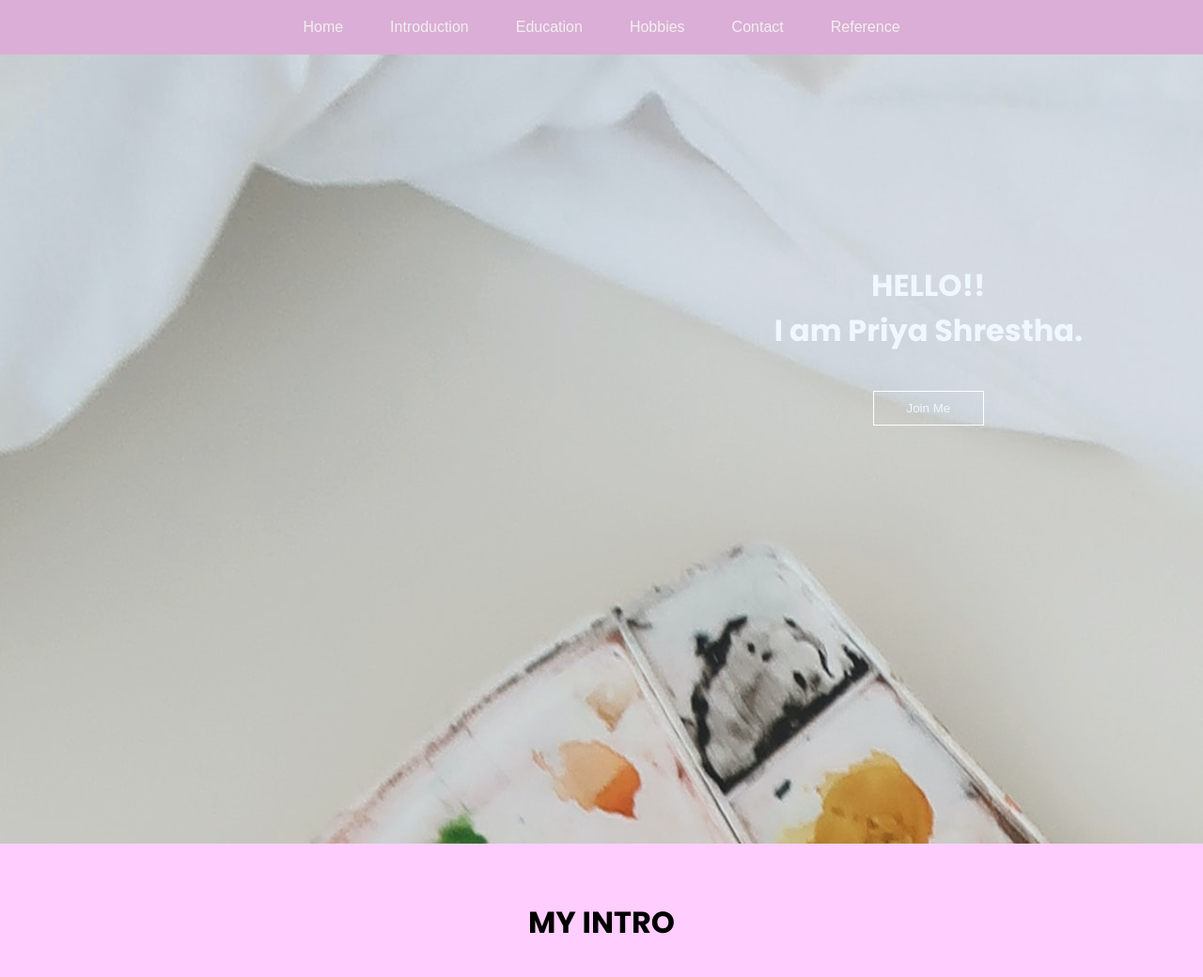
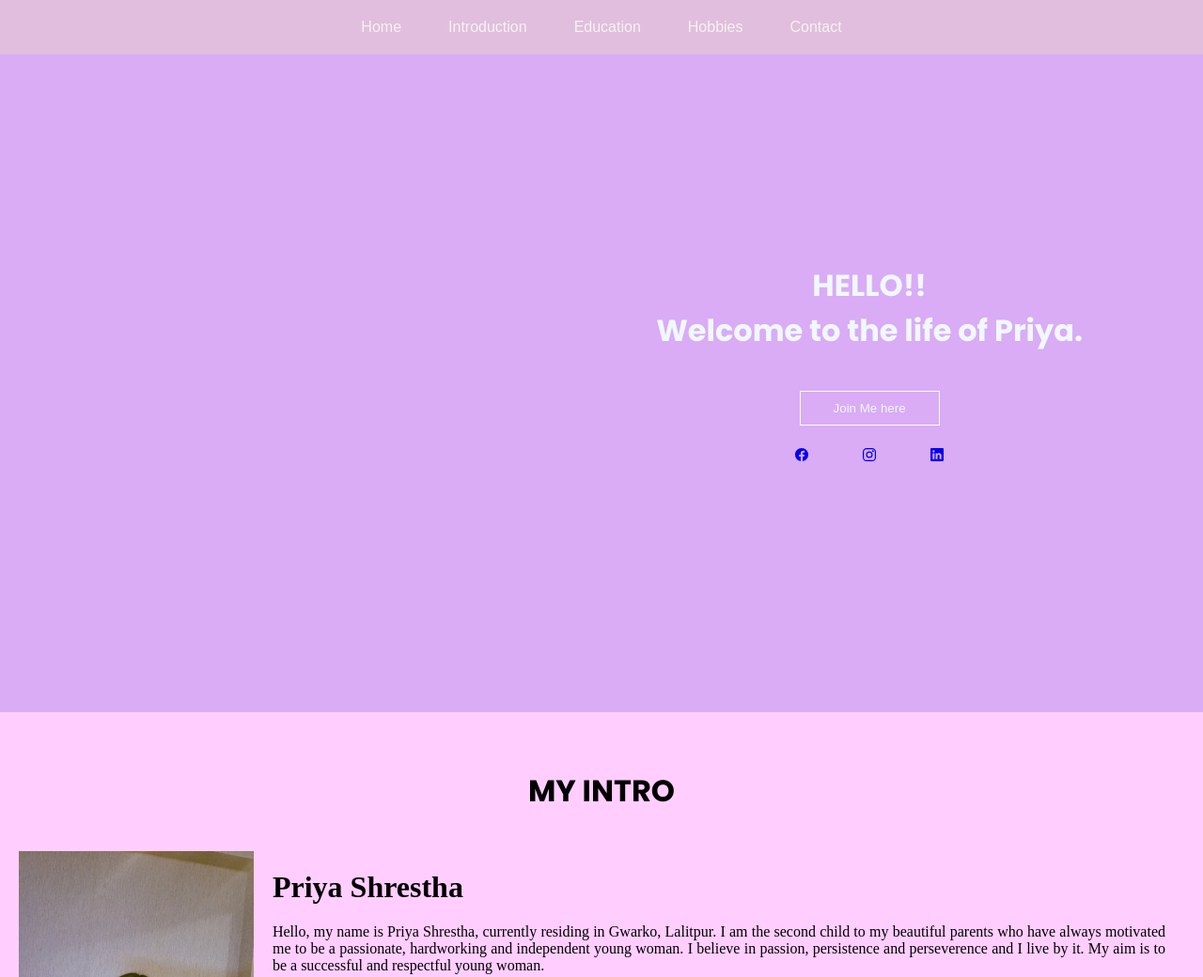
Before and after one commit to ShresthaPriya/PERSONAL-WEBSITE, a plain HTML site: page index.html in a window 1280 px wide. Shown: the top 1040 px of the page at 94% size. Drawn offline with nearby package versions, Linux system fonts and the light colour scheme; files whose address does not match are found by name; a web font is replaced by a local one.

Commit message:
added social media icons

```diff
--- a/CSS/mediaquery.css
+++ b/CSS/mediaquery.css
@@ -3,6 +3,10 @@
     flex-wrap: wrap;
     justify-content: center;
 
+}
+.media-icon{
+    align-items: center;
+   padding-top: 32px;
 }
 /* Headings */
 .Headings{
--- a/CSS/mobile.css
+++ b/CSS/mobile.css
@@ -1,4 +1,5 @@
 /* home */
+
 #Home{
     height: 820px;
 }
--- a/CSS/style.css
+++ b/CSS/style.css
@@ -10,7 +10,9 @@
     align-items: center;
     position: sticky;
     top: 0;
-    background: #daaed6
+    background: #daaed6;
+    opacity: 0.8;
+
 }
 .navlist ul{
     list-style: none;
@@ -40,7 +42,7 @@
     flex-direction: column;
     background-color:#D9ACF5;
     background-image: url('bG.jpg');
-    height: 840px;
+    height: 700px;
     justify-content: center;
     align-items: center;
     color: aliceblue;
@@ -83,6 +85,16 @@
     color: red;
     box-shadow: 0 0 5px white, 0 0 10px white, 0 0 15px white;
 font-weight: 700;
+}
+.media-icon{
+    justify-content: space-between;
+    display: flex;
+    flex-wrap: wrap;
+    width: 160px;
+    height: 10px;
+    align-items: center;
+   padding-top: 23px;
+
 }
 /* #Introduction */
 #Introduction{
--- a/index.html
+++ b/index.html
@@ -9,6 +9,8 @@
     <link rel="stylesheet" media="screen and (max-width:700px)" href="CSS/mediaquery.css">
     <link rel="stylesheet" media="screen and (max-width:530px)" href="CSS/mobile.css">
     <link href="https://fonts.googleapis.com/css2?family=East+Sea+Dokdo&family=Poppins:wght@100;400;600;700&display=swap" rel="stylesheet">
+    <link rel="stylesheet" href="https://cdn.jsdelivr.net/npm/@fortawesome/fontawesome-free@6.2.1/css/fontawesome.min.css">
+
 </head>
 <body>
     <nav class="navlist">
@@ -18,17 +20,23 @@
             <li><a href="#Education">Education</a></li>
             <li><a href="#Hobbies">Hobbies</a></li>
             <li><a href="#Contact">Contact</a></li>
-            <li><a href="#Reference">Reference</a></li>
         </ul>
     </nav>
     <section id="Home">
         <div class="Content">
-            <h1 class="Headings"> HELLO!! <br>I am Priya Shrestha.</h1>
+            <h1 class="Headings"> HELLO!! <br>Welcome to the life of Priya.</h1>
 
         <button class="btn">
-                Join Me
+                Join Me here
         </button>
+        <div class="media-icon">
+            <a href="https://www.facebook.com/profile.php?id=100008916994768"><ion-icon name="logo-facebook"></ion-icon></a>
+            <a href="https://www.instagram.com/piashrestha07/"><ion-icon name="logo-instagram"></ion-icon></a>
+            <a href="https://www.linkedin.com/in/priya-shrestha-105b53253/"><ion-icon name="logo-linkedin"></ion-icon></a>
+             </div>
     </div>
+        <script type="module" src="https://unpkg.com/ionicons@5.5.2/dist/ionicons/ionicons.esm.js"></script>
+        <script nomodule src="https://unpkg.com/ionicons@5.5.2/dist/ionicons/ionicons.js"></script>
     </section>
     <section id="Introduction">
 
@@ -37,7 +45,7 @@
             <img src="priya.jpg" alt="My picture">
             <div id="intro">
                 <h2>Priya Shrestha</h2>
-                <p>Hello, my name is Priya Shrestha, currently residing in Gwarko, Llaitpur. I am the second child to my beautiful parents who have always motivated me to be a passionate, hardworking and independent young woman. I believe in passion, persistence and perseverence and I live by it. My aim is to be a successful and respectful young woman.</p>
+                <p>Hello, my name is Priya Shrestha, currently residing in Gwarko, Lalitpur. I am the second child to my beautiful parents who have always motivated me to be a passionate, hardworking and independent young woman. I believe in passion, persistence and perseverence and I live by it. My aim is to be a successful and respectful young woman.</p>
 
             </div>
         </div>
@@ -79,12 +87,6 @@
             <input type="submit"  value="SEND" id="send" >
         </form>
     </section>
-    <section id="Reference">
-        <h1 class="Heading">references</h1>
-        <ul>
-            <a href="https://www.pexels.com/photo/shallow-focus-photo-of-paint-brushes-1646953/" ></a>
-        </ul>
-    </section>
-    <footer> <a href="" Instagram></a></footer>
+    <footer>Copyright@2022 </footer>
 </body>
-</html>
+</h
```
Also changed, not shown: bG.jpg (deleted).
